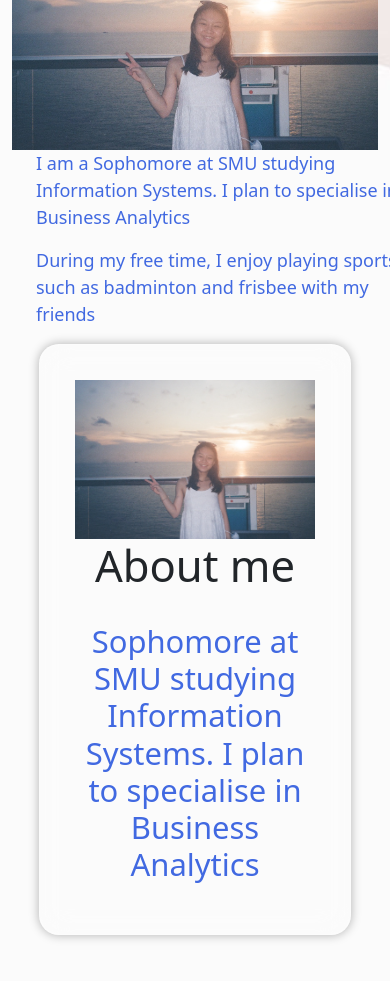
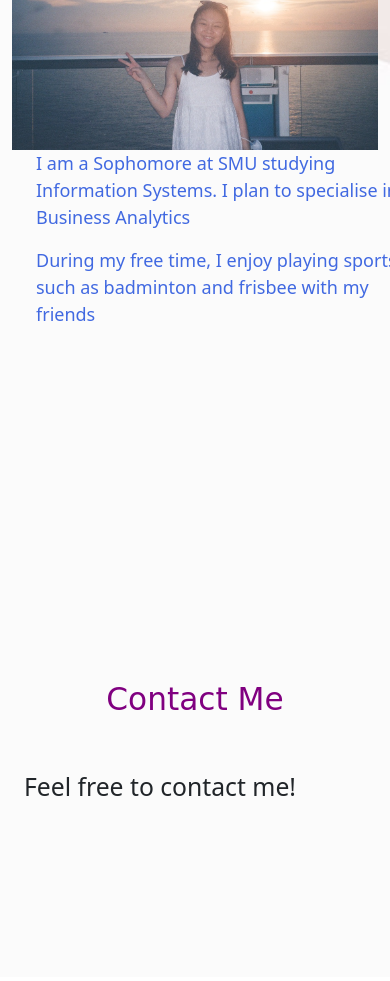
Before and after one commit to justinachuayi/justinachuayi.github.io, a plain HTML site: page index.html in a window 390 px wide. Shown: the part 1373-2354 px from the top of the page. Drawn offline with nearby package versions, Linux system fonts and the light colour scheme.

Commit message:
Update index.html

```diff
--- a/index.html
+++ b/index.html
@@ -46,7 +46,7 @@
 
 
 
-        <div class = "container" text-align= "center" id = "aboutme">
+        <div class = "container-fluid" text-align= "center" id = "aboutme">
             <div class = "positive-relative d-flex align-items-center justify-content-center">
                 <h1 class = "header" style = "font-family: Brush Script MT, cursive">About Me</h1>
             </div>
@@ -62,7 +62,7 @@
         </div>
 
 
-    <div class="glass-card">
+    <!-- <div class="glass-card">
         <div class="row align-items-center">
             <div class="col-md-6">
                 <img src="photo.jpeg" alt="" width="100%" style="text-align:center">
@@ -75,6 +75,31 @@
             </div>
         </div>
 
+    </div> -->
+
+    <div class = "container-fluid" text-align = "center" id = "contactme">
+        <div class = "container">
+            <div class = "position-relative d-flex align-items-center justify-content-center">
+                <h1 class = "header" style = "font-family: Brush Script MT, cursive">Contact Me</h1>
+            </div>
+            <div class = "row justify-content-center">
+                <div class = "col-lg-4 col-md-6 col-sm-8 d-block mx-auto py-5">
+                    <h2>Feel free to contact me!</h2>
+                </div>
+            </div>
+            <div class = "col-lg-4 col-md-6 col-sm-8 d-block mx-auto py-5">
+                <div class = "fa-3x">
+                    <a href = "justinachua.2021@scis.smu.edu.sg">
+                        <i class = "fa-regular fa-envelope mx-3"></i>
+                    </a>
+
+                    <a href = "https://www.linkedin.com/in/justinachuayi/" target = "_blank">
+                        <i class = "fa-brands fa-linkedin mx-3"></i>
+                    </a>
+
+                </div>
+            </div>
+        </div>
     </div>
 
 </body>
```
